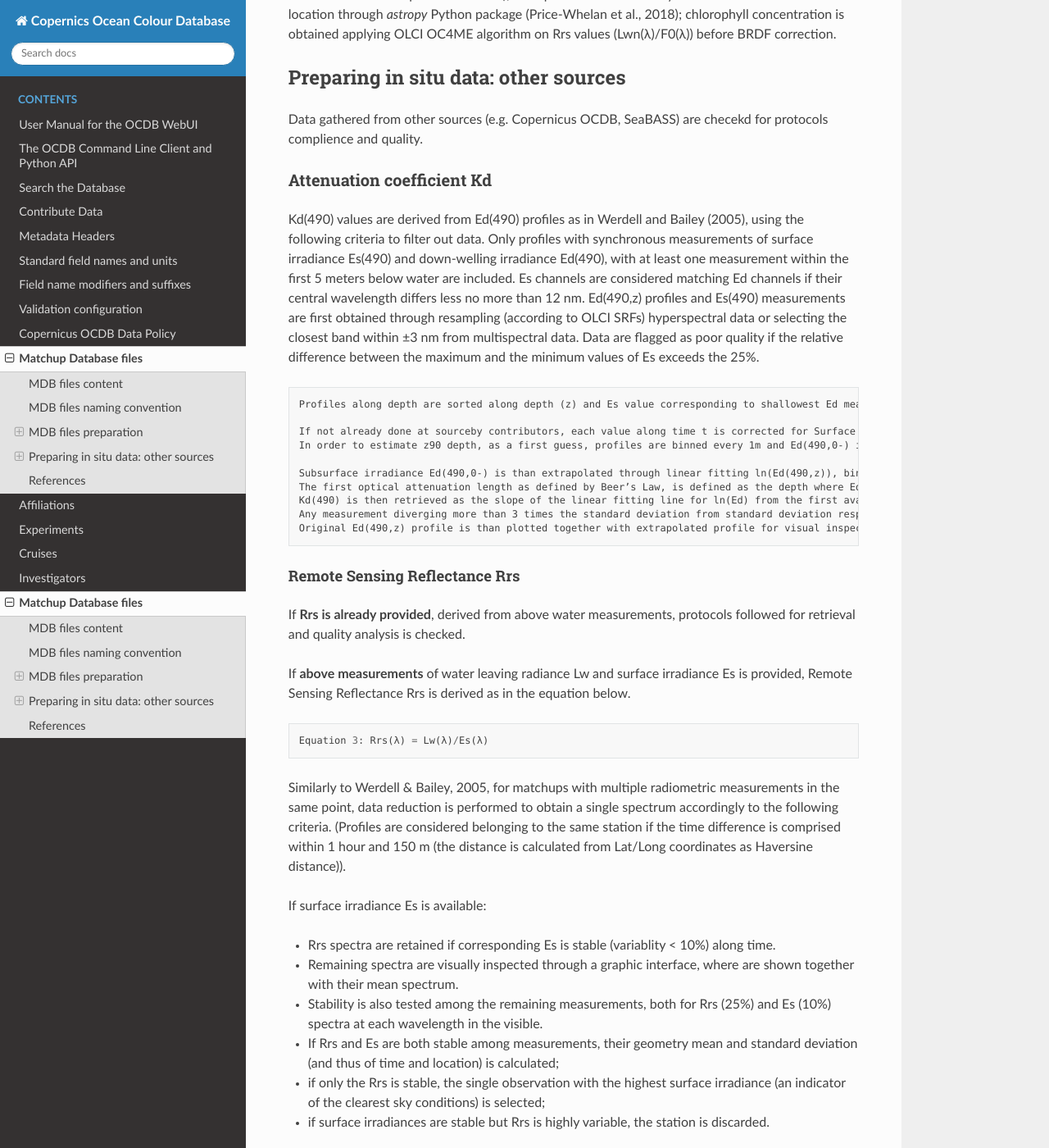
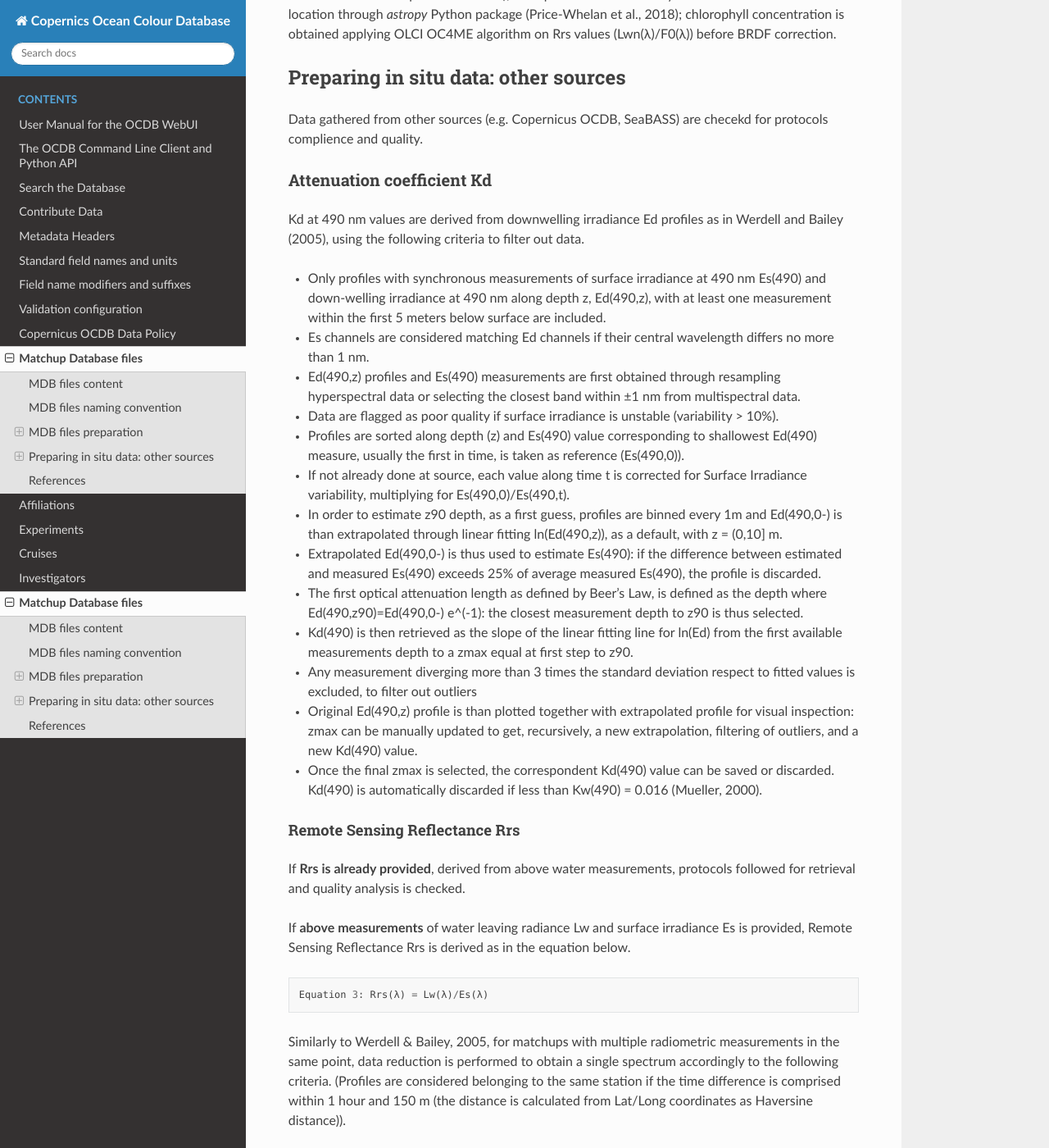
Before and after one commit to javierconcha/ocdb-docs, a Sphinx documentation site: the page built from docs/source/ocdb-MDB-user-manual.md, in a window 1280 px wide and 1400 px high, scrolled down 3455 px. Shown: the whole window at 82% size. Built offline with Sphinx 7.4.7 and the Read the Docs theme 2.0.0, drawn with Linux system fonts in a browser that asks for light colours.

Commit message:
Update ocdb-MDB-user-manual.md

```diff
--- a/docs/source/ocdb-MDB-user-manual.md
+++ b/docs/source/ocdb-MDB-user-manual.md
@@ -81,20 +81,20 @@ Data gathered from other sources (e.g. Copernicus OCDB, SeaBASS) are checekd for
 
 ### Attenuation coefficient Kd
 
-Kd(490) values are derived from Ed(490) profiles as in Werdell and Bailey (2005), using the following criteria to filter out data. Only profiles with synchronous measurements of surface irradiance Es(490) and down-welling irradiance Ed(490), with at least one measurement within the first 5 meters below water are included. Es channels are considered matching Ed channels if their central wavelength differs less no more than 12 nm.
-	Ed(490,z) profiles and Es(490) measurements are first obtained through resampling (according to OLCI SRFs) hyperspectral data or selecting the closest band within ±3 nm from multispectral data. Data are flagged as poor quality if the relative difference between the maximum and the minimum values of Es exceeds the 25%.
-
-	Profiles along depth are sorted along depth (z) and Es value corresponding to shallowest Ed measure, usually the first in time, is taken as reference Es(490,0).
-
-	If not already done at sourceby contributors, each value along time t is corrected for Surface Irradiance variability, multiplying for Es(490,0)/Es(490,t).
-	In order to estimate z90 depth, as a first guess, profiles are binned every 1m and Ed(490,0-) is than extrapolated through linear fitting ln(Ed(490,z)), as a default, with z = (0,10] m or z = (0,20] if after extrapolating along 10 m depth, Kd(490) results negative .
-
-	Subsurface irradiance Ed(490,0-) is than extrapolated through linear fitting ln(Ed(490,z)), binned every 1 m, with z = (0,10] m or z = (0,20] if after extrapolating along 10 m depth, Kd(490) results negative . Extrapolated Ed(490,0-) is thus used to estimate Es(490): if the difference between estimated and measured Es(490) exceeds 25% of average measured Es(490), the profile is discarded.
-	The first optical attenuation length as defined by Beer’s Law, is defined as the depth where Ed(490,z90)=Ed(490,0^-) e^(-1): the closest measurement depth to z90 is thus selected.
-	Kd(490) is then retrieved as the slope of the linear fitting line for ln(Ed) from the first available measurements depth to a zmax equal at first step to z90.
-	Any measurement diverging more than 3 times the standard deviation from standard deviation respect to fitted values is excluded, to filter out outliers
-	Original Ed(490,z) profile is than plotted together with extrapolated profile for visual inspection: zmax can be manually updated to get, recursively, a new extrapolation, filtering of outliers, and a new Kd(490) value. Once the final zmax is selected, the correspondent Kd(490) value can be saved or discarded. Kd(490) is automatically discarded if less than Kw(490) = 0.016 (Mueller, 2000).
-
+Kd at 490 nm values are derived from downwelling irradiance Ed profiles as in Werdell and Bailey (2005), using the following criteria to filter out data.
+- Only profiles with synchronous measurements of surface irradiance at 490 nm Es(490) and down-welling irradiance at 490 nm along depth z, Ed(490,z), with at least one measurement within the first 5 meters below surface are included.
+- Es channels are considered matching Ed channels if their central wavelength differs no more than 1 nm.
+- Ed(490,z) profiles and Es(490) measurements are first obtained through resampling hyperspectral data or selecting the closest band within ±1 nm from multispectral data.
+- Data are flagged as poor quality if surface irradiance is unstable (variability > 10%).
+- Profiles are sorted along depth (z) and Es(490) value corresponding to shallowest Ed(490) measure, usually the first in time, is taken as reference (Es(490,0)).
+- If not already done at source, each value along time t is corrected for Surface Irradiance variability, multiplying for Es(490,0)/Es(490,t).
+- In order to estimate z90 depth, as a first guess, profiles are binned every 1m and Ed(490,0-) is than extrapolated through linear fitting ln(Ed(490,z)), as a default, with z = (0,10] m.
+- Extrapolated Ed(490,0-) is thus used to estimate Es(490): if the difference between estimated and measured Es(490) exceeds 25% of average measured Es(490), the profile is discarded.
+- The first optical attenuation length as defined by Beer’s Law, is defined as the depth where Ed(490,z90)=Ed(490,0-) e^(-1): the closest measurement depth to z90 is thus selected.
+- Kd(490) is then retrieved as the slope of the linear fitting line for ln(Ed) from the first available measurements depth to a zmax equal at first step to z90.
+- Any measurement diverging more than 3 times the standard deviation respect to fitted values is excluded, to filter out outliers
+- Original Ed(490,z) profile is than plotted together with extrapolated profile for visual inspection: zmax can be manually updated to get, recursively, a new extrapolation, filtering of outliers, and a new Kd(490) value.
+- Once the final zmax is selected, the correspondent Kd(490) value can be saved or discarded. Kd(490) is automatically discarded if less than Kw(490) = 0.016 (Mueller, 2000).
 
 
 #### Remote Sensing Reflectance Rrs
```
